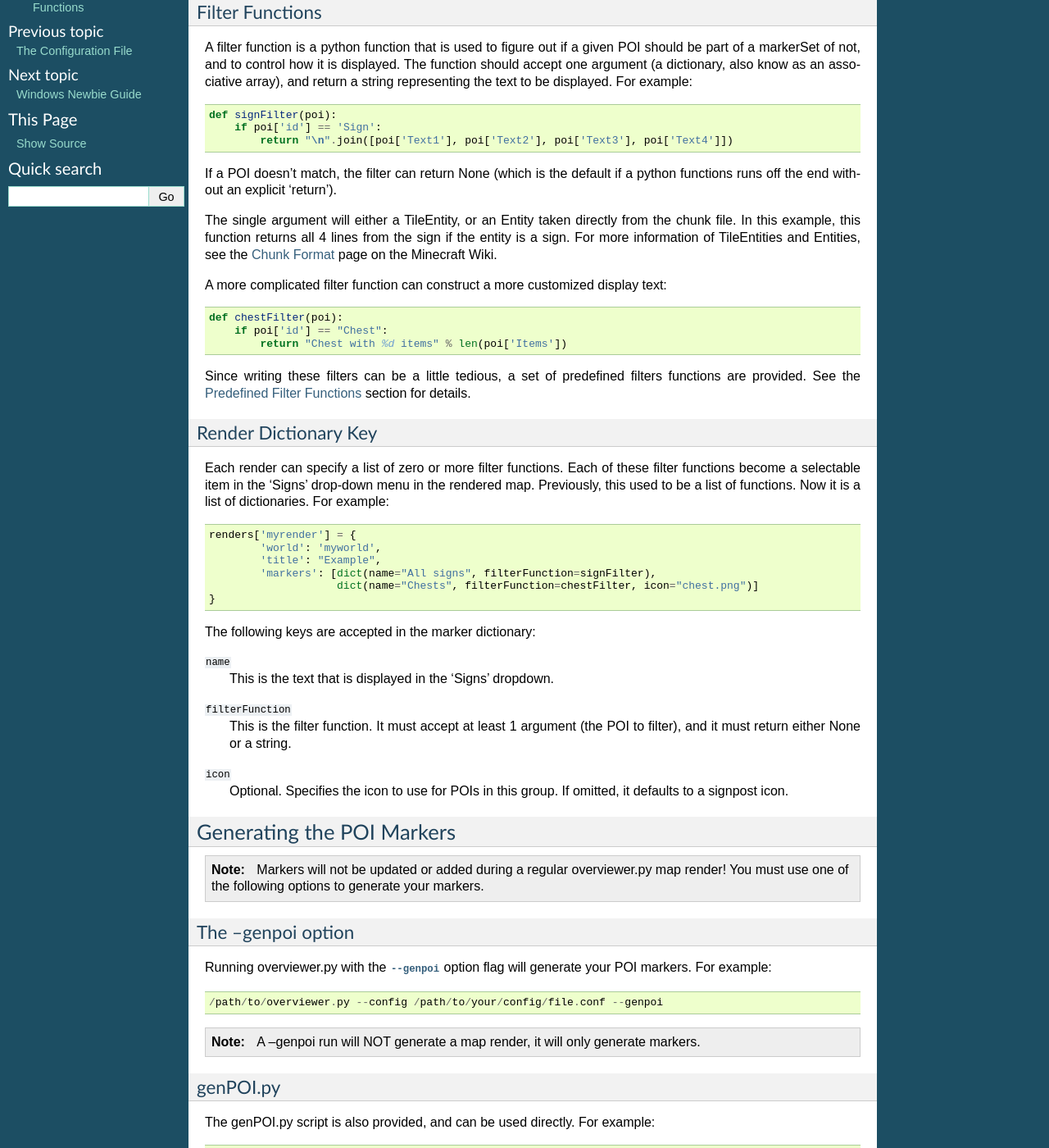
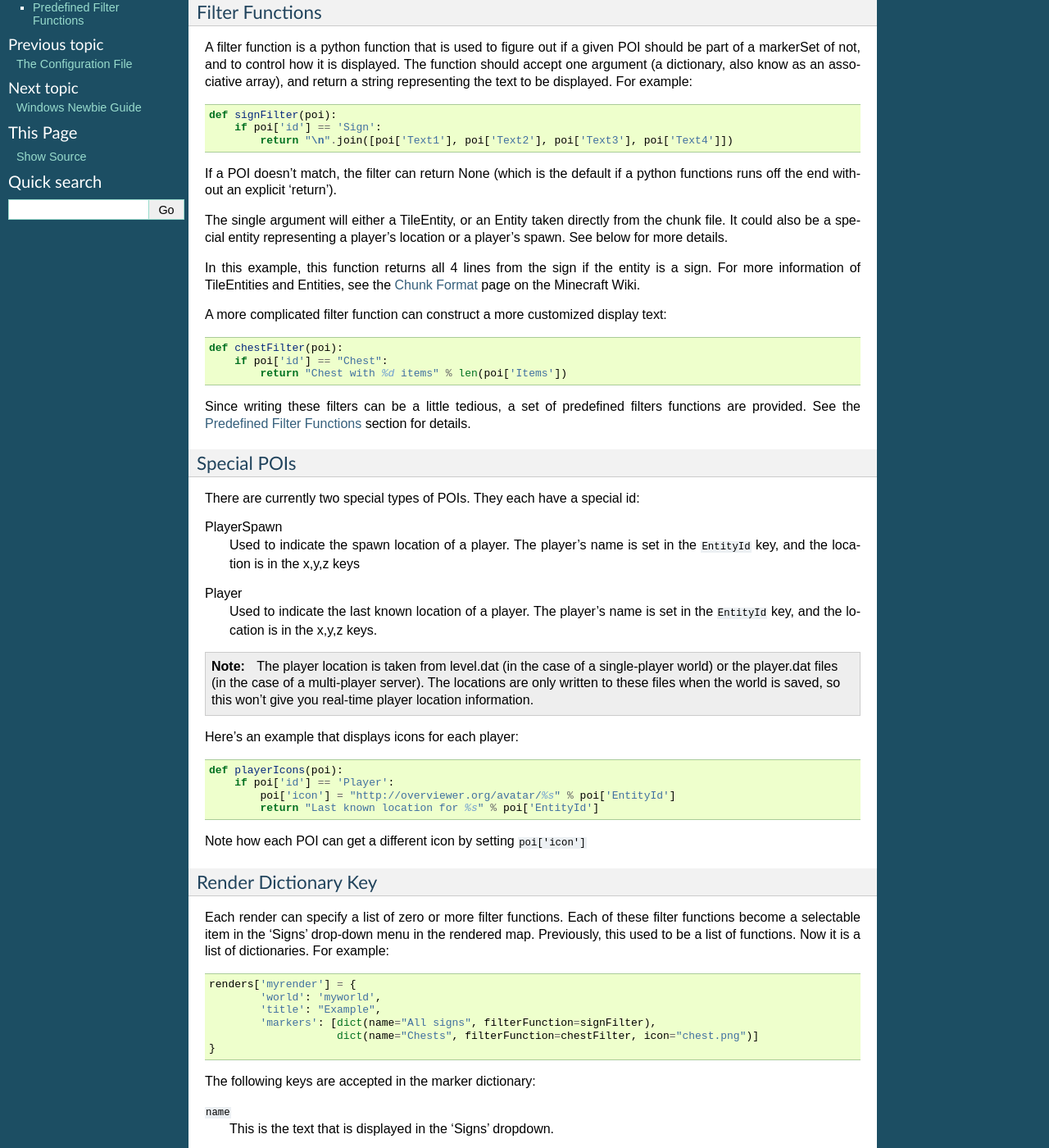
Before and after one commit to overviewer/Minecraft-Overviewer, a Sphinx documentation site: the page built from docs/signs.rst, in a window 1280 px wide and 1400 px high, scrolled down 249 px. Shown: the whole window at 82% size. Built offline with Sphinx 7.4.7, drawn with Linux system fonts in a browser that asks for light colours; some of the changed text lies outside the part shown.

Commit message:
More POI docs

```diff
--- a/docs/signs.rst
+++ b/docs/signs.rst
@@ -32,7 +32,10 @@
 functions runs off the end without an explicit 'return').
 
 The single argument will either a TileEntity, or an Entity taken directly from
-the chunk file.  In this example, this function returns all 4 lines from the sign
+the chunk file.  It could also be a special entity representing a player's location
+or a player's spawn.  See below for more details.
+
+In this example, this function returns all 4 lines from the sign
 if the entity is a sign.
 For more information of TileEntities and Entities, see
 the `Chunk Format <http://www.minecraftwiki.net/wiki/Chunk_format>`_ page on
@@ -48,6 +51,35 @@
 Since writing these filters can be a little tedious, a set of predefined filters
 functions are provided.  See the :ref:`predefined_filter_functions` section for
 details.
+
+
+Special POIs
+------------
+
+There are currently two special types of POIs.  They each have a special id:
+
+PlayerSpawn
+  Used to indicate the spawn location of a player.  The player's name is set
+  in the ``EntityId`` key, and the location is in the x,y,z keys
+
+Player
+  Used to indicate the last known location of a player.  The player's name is set
+  in the ``EntityId`` key, and the location is in the x,y,z keys.
+
+.. note::
+  The player location is taken from level.dat (in the case of a single-player world)
+  or the player.dat files (in the case of a multi-player server).  The locations are
+  only written to these files when the world is saved, so this won't give you real-time
+  player location information.
+
+Here's an example that displays icons for each player::
+
+    def playerIcons(poi):
+        if poi['id'] == 'Player':
+            poi['icon'] = "http://overviewer.org/avatar/%s" % poi['EntityId']
+            return "Last known location for %s" % poi['EntityId']
+
+Note how each POI can get a different icon by setting ``poi['icon']``
 
 Render Dictionary Key
 ---------------------
@@ -76,7 +108,9 @@
 
 ``icon``
     Optional.  Specifies the icon to use for POIs in this group.  If omitted, it defaults
-    to a signpost icon.
+    to a signpost icon.  Note that each POI can have different icon by setting the key 'icon'
+    on the POI itself (this can be done by modifying the POI in the filter function.  See the
+    example above)
 
 
 Generating the POI Markers
```
